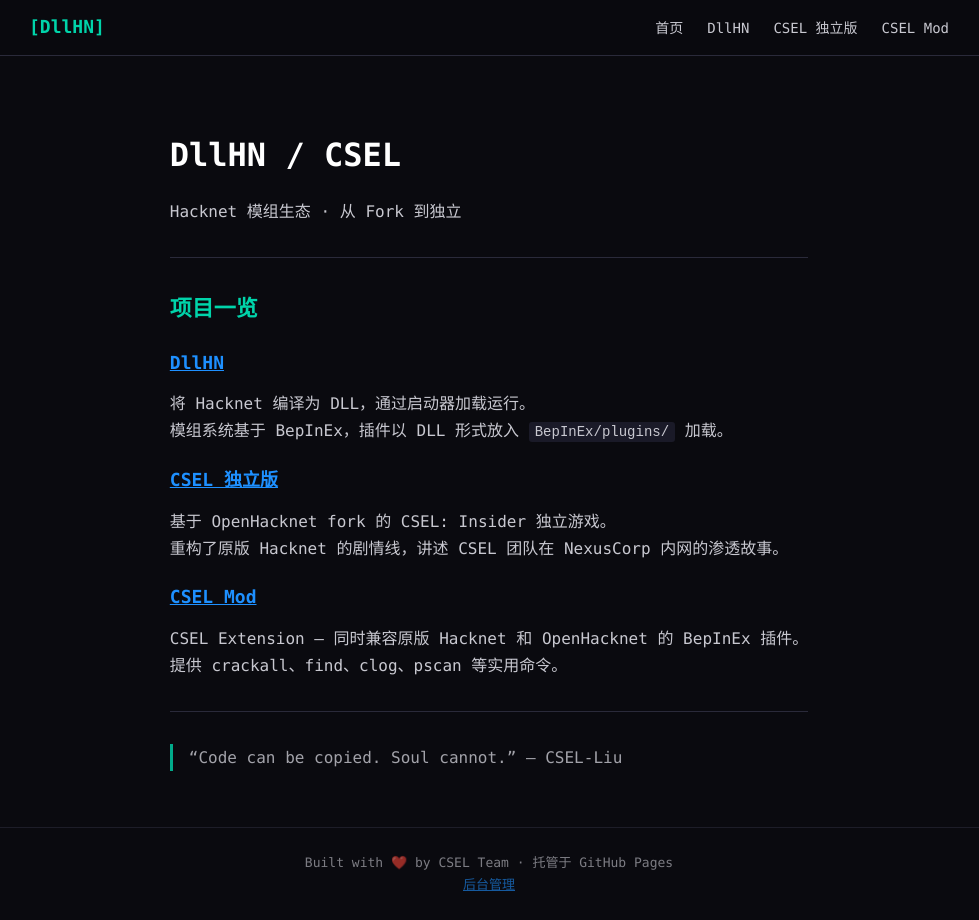
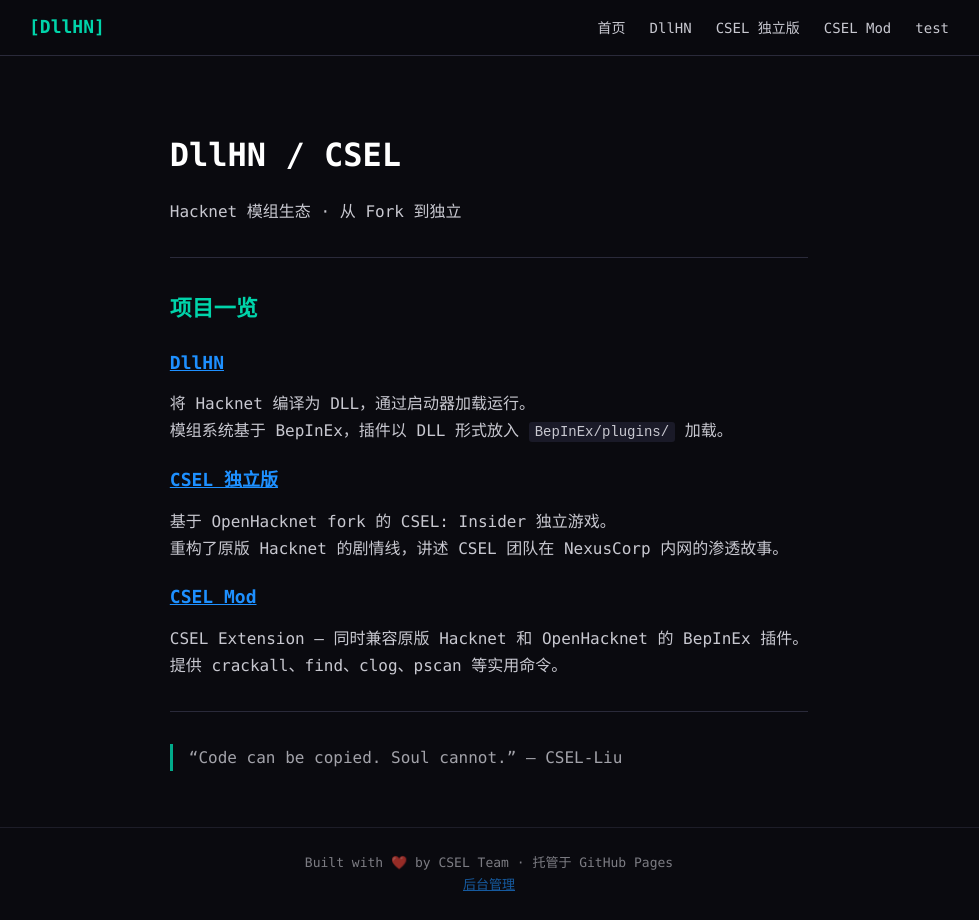
Before and after one commit to MEMZ-CHROER/dllHNWeb, a Jekyll site: the page built from index.md, in a window 1280 px wide. Shown: the whole page, without its empty margins (151-1130 px from the left). Built offline with Jekyll 4.4.1, drawn with Linux system fonts in a browser that asks for light colours.

Commit message:
update navbar

```diff
--- a/_layouts/default.html
+++ b/_layouts/default.html
@@ -11,11 +11,12 @@
     <div class="nav-inner">
       <span class="logo">[DllHN]</span>
       <ul>
-        <li><a href="{{ site.baseurl }}/">首页</a></li>
-        <li><a href="{{ site.baseurl }}/dllhn">DllHN</a></li>
-        <li><a href="{{ site.baseurl }}/csel-standalone">CSEL 独立版</a></li>
-        <li><a href="{{ site.baseurl }}/csel-mod">CSEL Mod</a></li>
-      </ul>
+    <li><a href="{{ site.baseurl }}/">首页</a></li>
+    <li><a href="{{ site.baseurl }}/dllhn">DllHN</a></li>
+    <li><a href="{{ site.baseurl }}/csel-standalone">CSEL 独立版</a></li>
+    <li><a href="{{ site.baseurl }}/csel-mod">CSEL Mod</a></li>
+    <li><a href="{{ site.baseurl }}/test">test</a></li>
+  </ul>
     </div>
   </nav>
 
```
